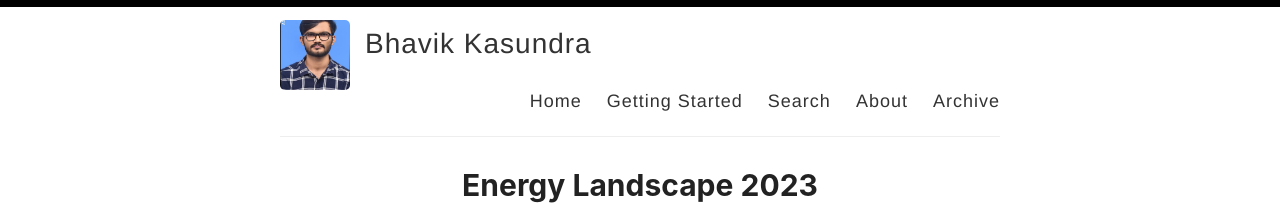
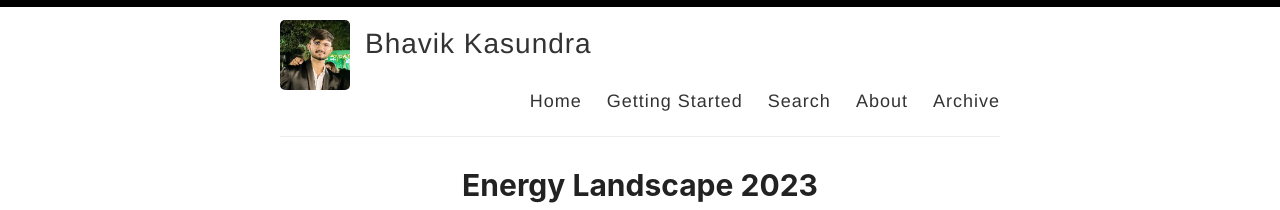
Before and after one commit to bhavikmk/bhavikmk.github.io, a Jekyll site: the page built from index.html, in a window 1280 px wide. Shown: the top 210 px of the page. Built offline with Jekyll 4.4.1, drawn with Linux system fonts in a browser that asks for light colours; the list of posts is cut into pages by our own code.

Commit message:
Add photo

```diff
--- a/_config.yml
+++ b/_config.yml
@@ -12,7 +12,7 @@ author:
 description: Practicing Engineering
 
 # URL of your avatar or profile pic (you could use your GitHub profile pic)
-avatar: /images/profile.jpg
+avatar: /images/Image.jpg
 
 #
 # Flags below are optional
```
Also changed, not shown: images/Image.jpg (added).
